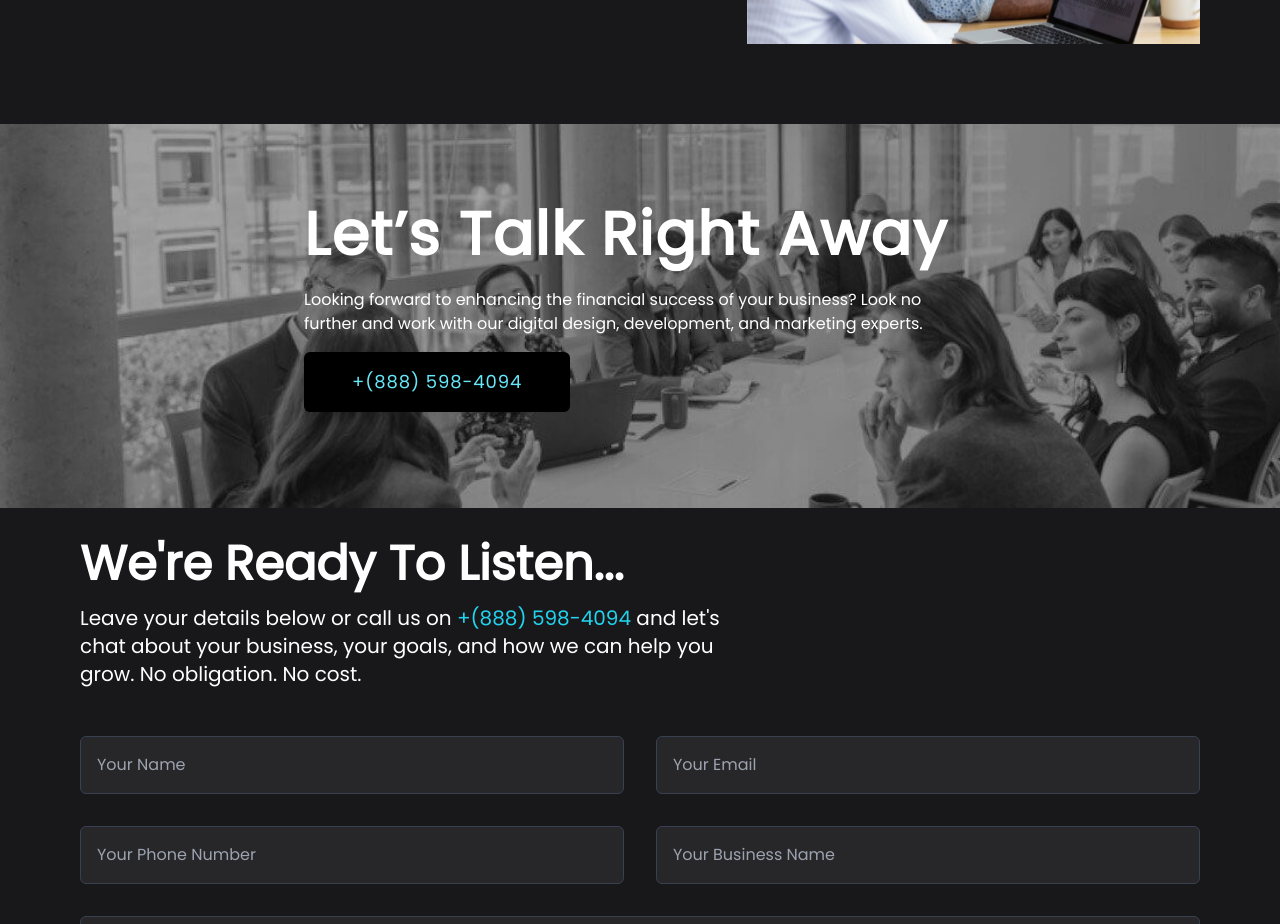
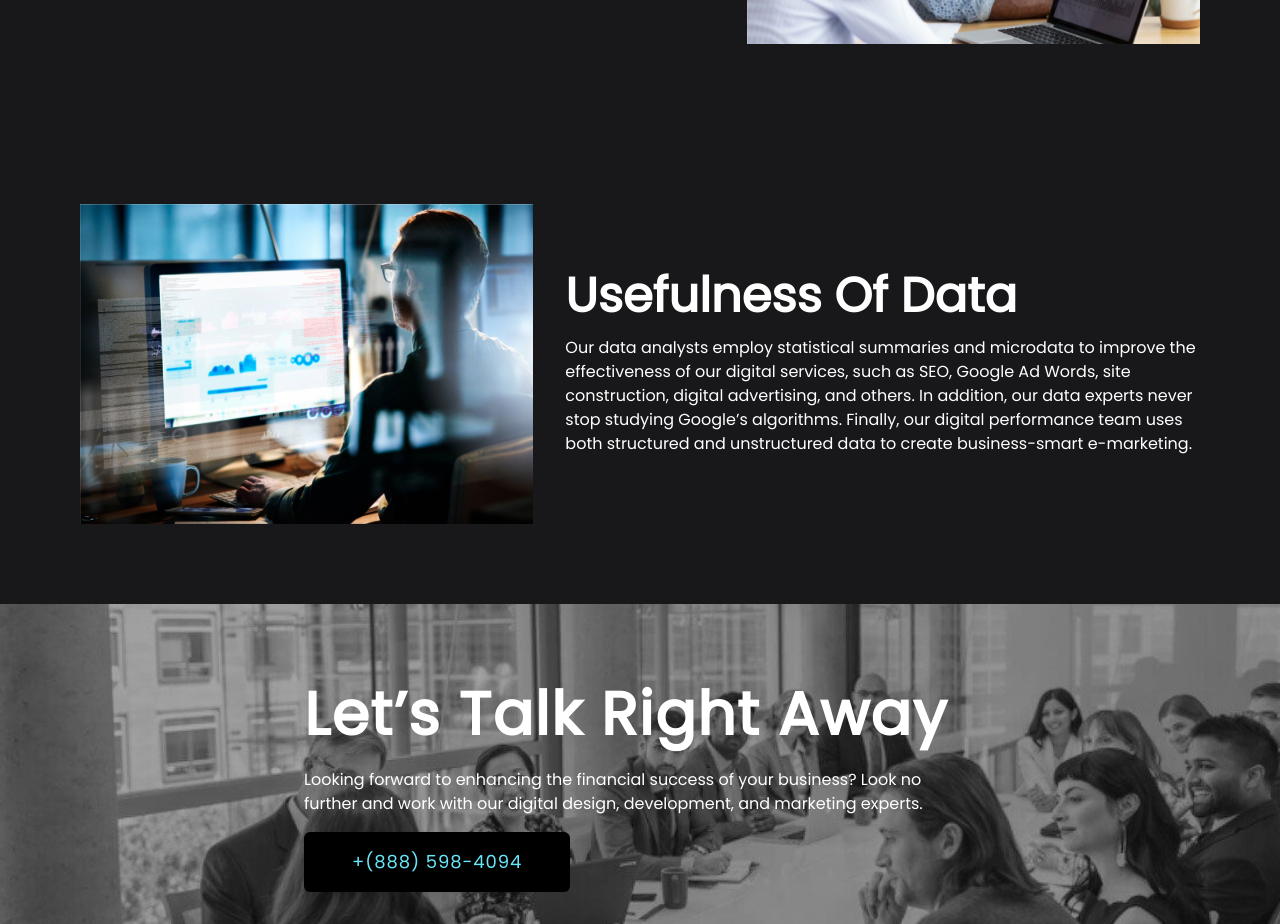
Before and after one commit to haseebx16/logoweb, a Next.js app: page /about in a window 1280 px wide. Shown: the part 2480-3404 px from the top of the page. Built offline with nearby package versions, Linux system fonts and the light colour scheme.

Commit message:
Update page.jsx

```diff
--- a/app/about/page.jsx
+++ b/app/about/page.jsx
@@ -7,6 +7,7 @@ import OurExpertise from '../Components/OurExpertise'
 import Talk from '../Components/Talk'
 import Contact from '../Components/Contact'
 import Footer from '../Components/Footer'
+import DataUse from '../Components/DataUse'
 
 const page = () => {
   return (
@@ -38,6 +39,7 @@ const page = () => {
             <Philosophy/>
             <TakeCare/>
             <OurExpertise/>
+            <DataUse/>
             <Talk/>
             <Contact/>
             <Footer/>
```
